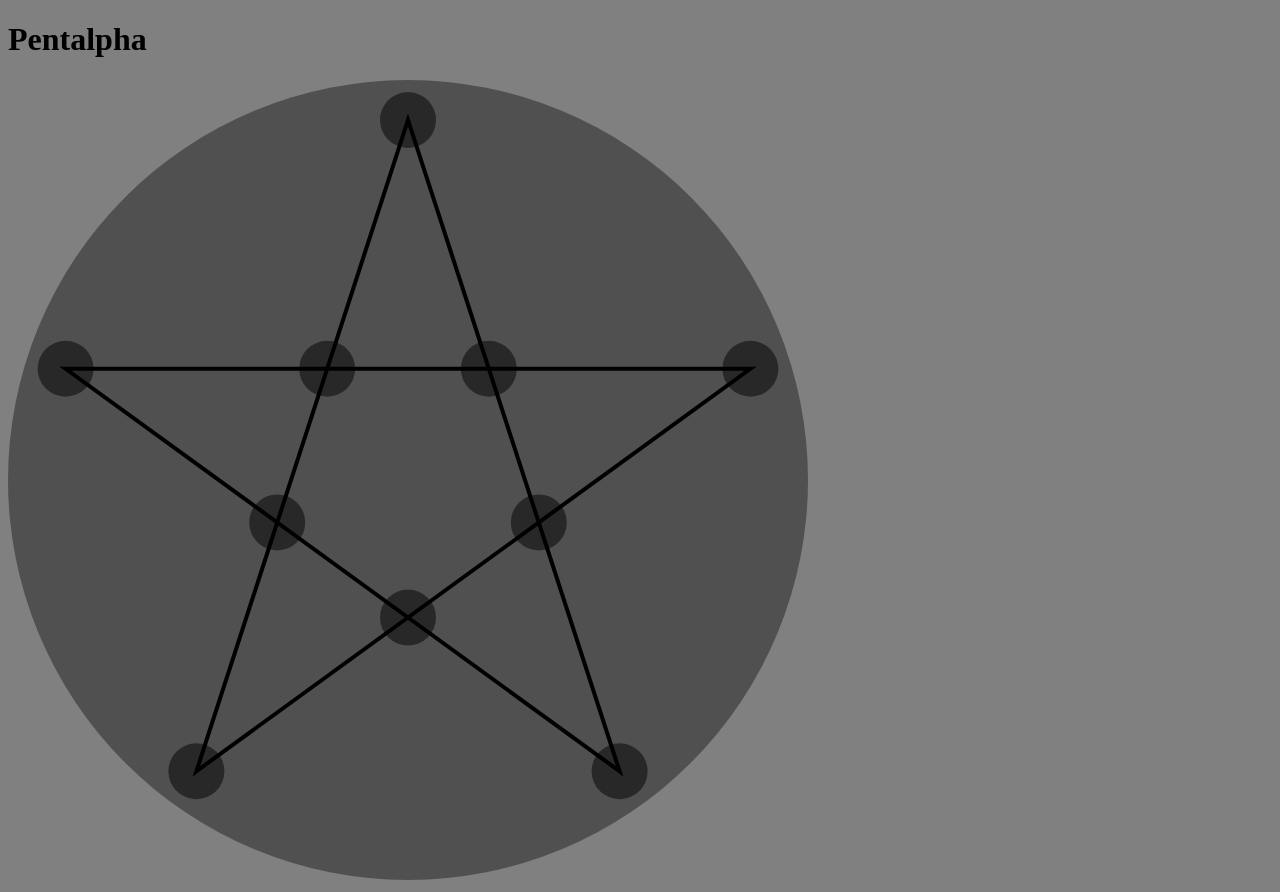
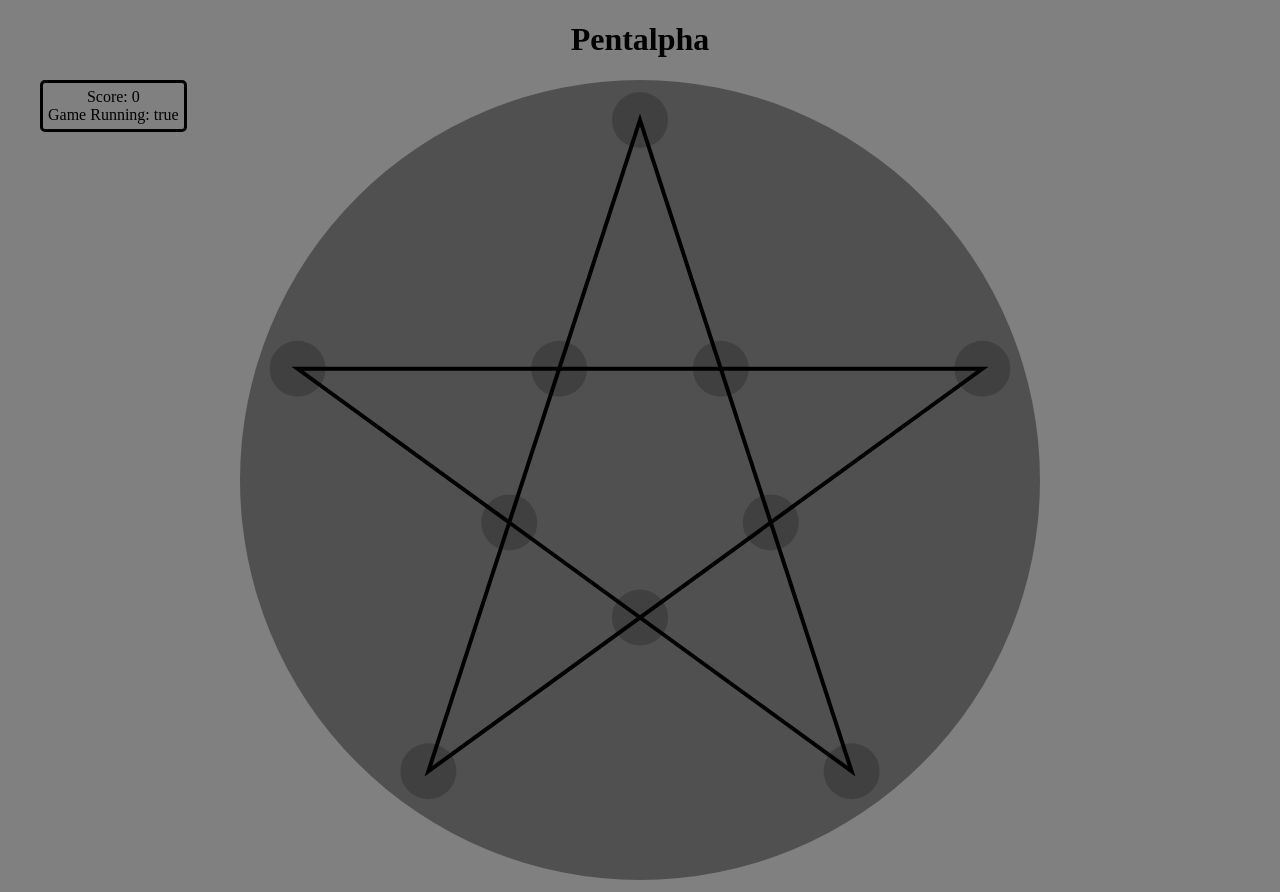
Before and after one commit to adrian-sch-web/Pentalpha, an Angular app: page / in a window 1280 px wide. Built offline with nearby package versions, Linux system fonts and the light colour scheme.

Commit message:
finished game logic and scoreboard

```diff
--- a/src/app/app.component.html
+++ b/src/app/app.component.html
@@ -1,2 +1,2 @@
-<h1>{{title}}</h1>
+<h1 style="text-align: center;">{{title}}</h1>
 <app-boardview></app-boardview>
--- a/src/app/boardview/boardview.component.html
+++ b/src/app/boardview/boardview.component.html
@@ -1,4 +1,8 @@
-<div>
+<div style="text-align: center;">
+    <div class="scoreboard">
+        Score: {{points}} <br/>
+        Game Running: {{gameRunning}}
+    </div>
     <svg height="800" viewBox="0 0 200 200">
         <circle cx="100" cy="100" r="100" style="fill:#505050"/>
         <polygon [attr.points]="getPentagram()" stroke="black" fill="none"/>
--- a/src/app/boardview/boardview.component.scss
+++ b/src/app/boardview/boardview.component.scss
@@ -0,0 +1,7 @@
+.scoreboard {
+    position: absolute;
+    left: 40px;
+    padding: 5px;
+    border: solid;
+    border-radius: 5px;
+}
--- a/src/app/boardview/boardview.component.ts
+++ b/src/app/boardview/boardview.component.ts
@@ -10,8 +10,11 @@ export class BoardviewComponent implements OnInit {
   private degreeToRadian = Math.PI / 180;
   private goldenRatio = (1 + Math.sqrt(5)) / 2;
   private selectedNode?: number;
+  private possibleNodes?: number[];
 
   public pentagram: Pentagram = [];
+  public points: number = 0;
+  public gameRunning = true;
 
   ngOnInit(): void {
     this.getPoints(90, 270);
@@ -38,7 +41,10 @@ export class BoardviewComponent implements OnInit {
   }
 
   getOpacity(index: number): string {
-    return this.pentagram[index].stone ? "1" : "0.5";
+    if (this.selectedNode == index) {
+      return "1";
+    }
+    return this.pentagram[index].stone ? "1" : "0.2";
   }
 
   getColorString(color: Color): string {
@@ -46,32 +52,73 @@ export class BoardviewComponent implements OnInit {
   }
 
   mouseEnter(index: number) {
+    if (this.selectedNode != undefined) {
+      return;
+    }
     if (!this.pentagram[index].stone) {
       this.pentagram[index].color = Color.red;
-      for (let point of this.getPossiblePlaces(index)) {
+      for (let point of this.getPossibleNodes(index)) {
         this.pentagram[point].color = Color.green;
       }
     }
   }
 
-  getPossiblePlaces(index: number): number[] {
+  getPossibleNodes(index: number): number[] {
     let places: number[] = [];
+    if (index <= 4) {
+      if (!this.pentagram[((index + 2) % 5) + 5].stone) places.push(((index + 2) % 5) + 5);
+      if (!this.pentagram[((index + 3) % 5) + 5].stone) places.push(((index + 3) % 5) + 5);
+      return places;
+    }
     if (!this.pentagram[(index + 2) % 5].stone) places.push((index + 2) % 5);
     if (!this.pentagram[(index + 3) % 5].stone) places.push((index + 3) % 5);
-    if (index <= 4) {
-      places.forEach((a, index, array) => array[index] += 5)
-    }
     return places;
   }
 
   mouseLeave(index: number) {
+    if (this.selectedNode != undefined) {
+      return;
+    }
     this.pentagram[index].color = Color.black;
-    for (let point of this.getPossiblePlaces(index)) {
+    for (let point of this.getPossibleNodes(index)) {
+      if (this.possibleNodes && this.possibleNodes.some(a => a == point)) {
+        continue;
+      }
       this.pentagram[point].color = Color.black;
     }
   }
 
   onClick(index: number) {
+    if (this.selectedNode == index) {
+      this.selectedNode = undefined;
+      this.possibleNodes = undefined;
+      return;
+    }
+    let possibleNodes = this.getPossibleNodes(index);
+    if (this.selectedNode != undefined || possibleNodes.length == 0) {
+      if (this.possibleNodes?.some(a => a == index)) {
+        this.place(index);
+      }
+      return;
+    }
+    this.selectedNode = index;
+    this.possibleNodes = possibleNodes;
+  }
 
+  place(index: number) {
+    this.pentagram[index].stone = true;
+    let temp = this.selectedNode!;
+    this.selectedNode = undefined;
+    this.possibleNodes = undefined;
+    this.mouseLeave(temp);
+    this.points++;
+    this.checkGame();
+  }
+
+  checkGame() {
+    if (this.pentagram.some((a, index) => !a.stone && this.getPossibleNodes(index).length > 0)) {
+      return;
+    }
+    this.gameRunning = false;
   }
 }
```
